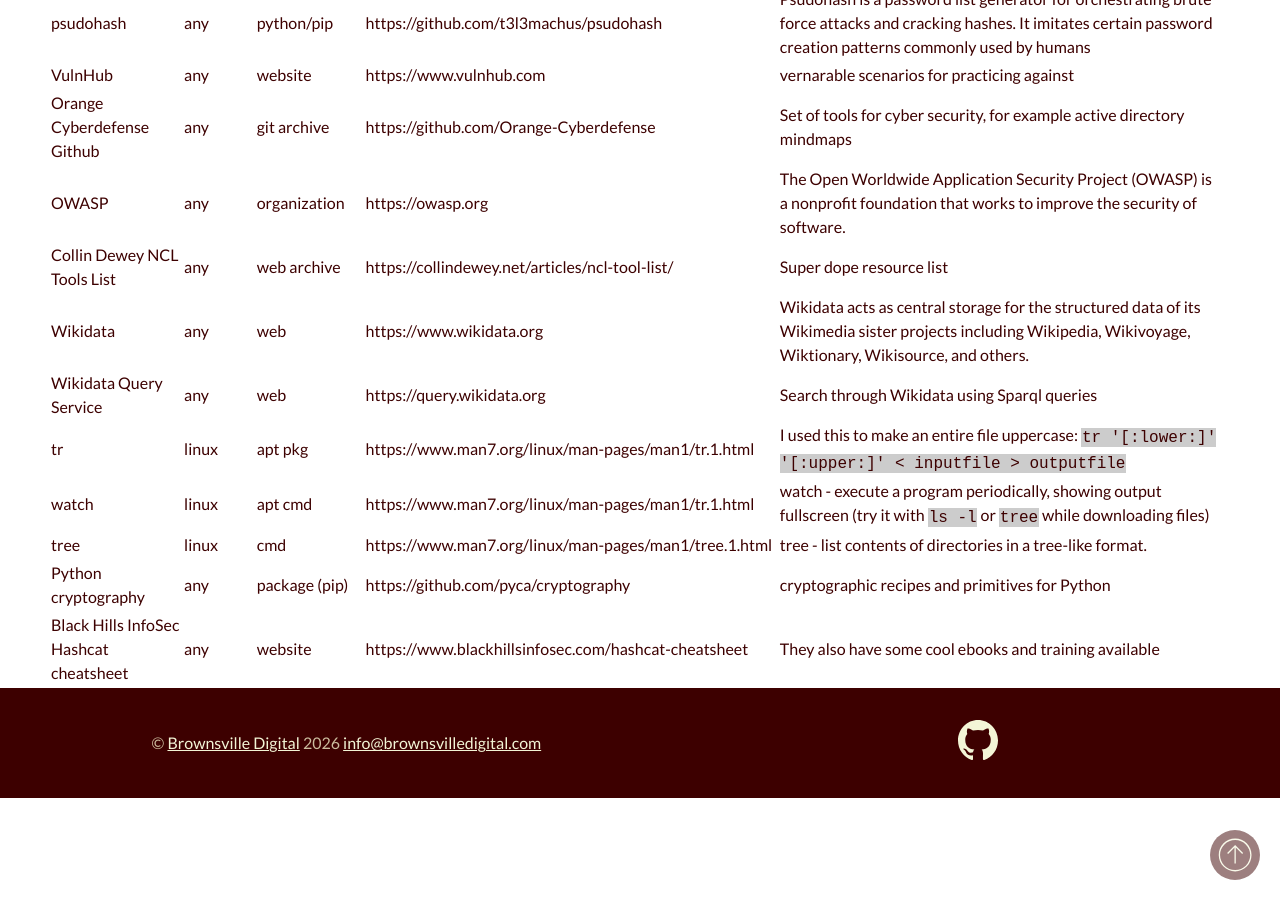
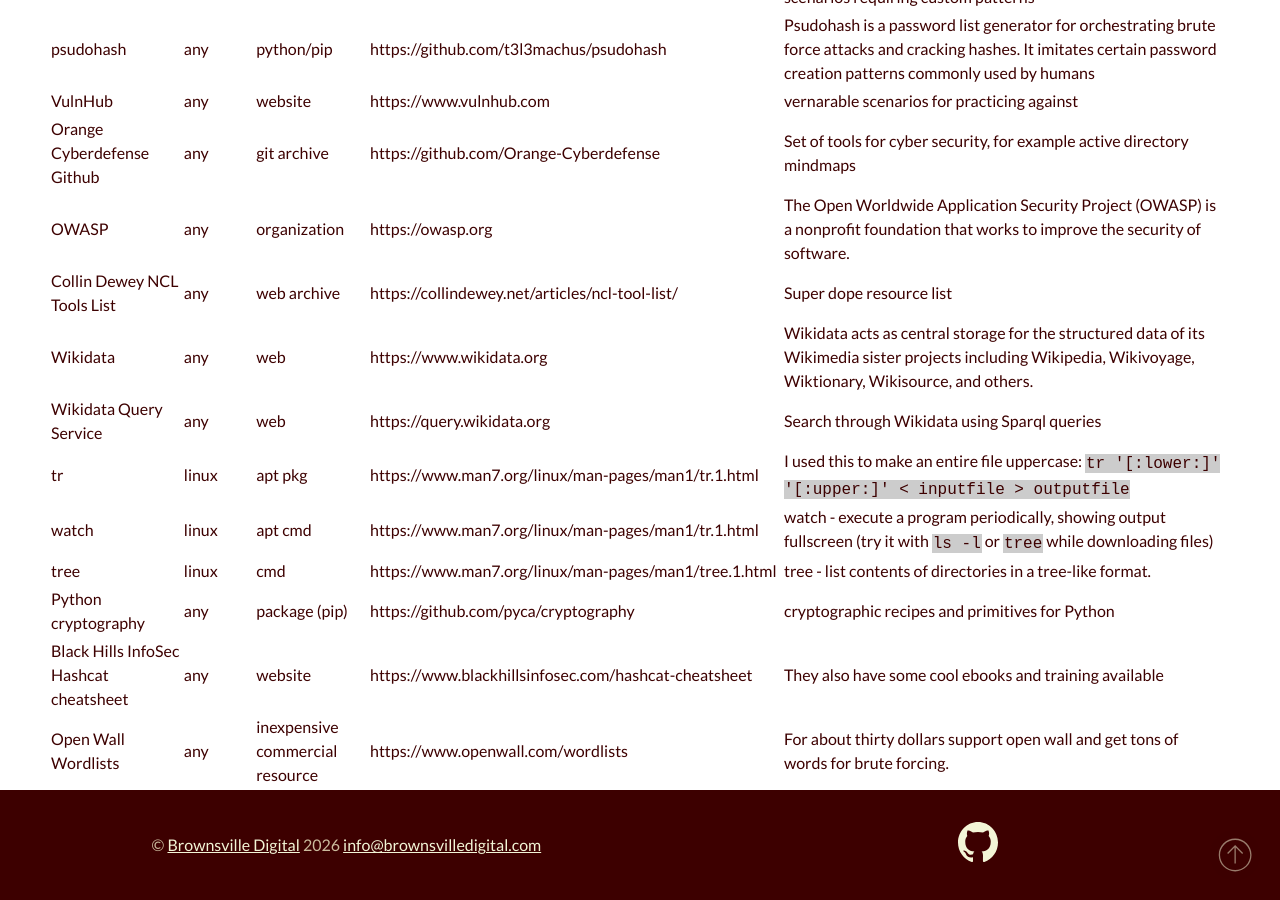
Before and after one commit to Brownsville-Digital/website, a Jekyll site: the page built from _posts/2026-04-20-hacker-tools.md, in a window 1280 px wide and 900 px high, scrolled down 3199 px. Built offline with Jekyll 4.4.1, drawn with Linux system fonts in a browser that asks for light colours.

Commit message:
Openwall wordlists.

```diff
--- a/_posts/2026-04-20-hacker-tools.md
+++ b/_posts/2026-04-20-hacker-tools.md
@@ -85,3 +85,4 @@
 | tree | linux | cmd | https://www.man7.org/linux/man-pages/man1/tree.1.html | tree - list contents of directories in a tree-like format. |
 | Python cryptography | any | package (pip) | https://github.com/pyca/cryptography | cryptographic recipes and primitives for Python |
 | Black Hills InfoSec Hashcat cheatsheet | any | website | https://www.blackhillsinfosec.com/hashcat-cheatsheet | They also have some cool ebooks and training available |
+| Open Wall Wordlists | any | inexpensive commercial resource | https://www.openwall.com/wordlists | For about thirty dollars support open wall and get tons of words for brute forcing. |
```
